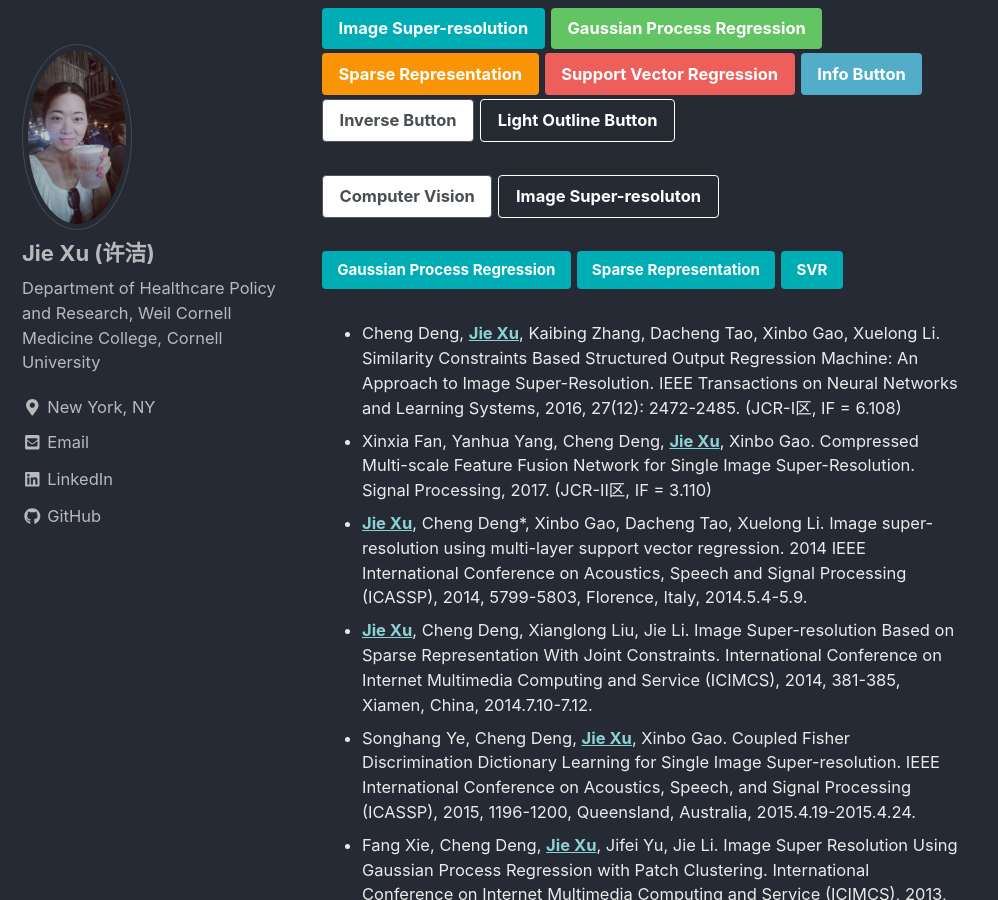
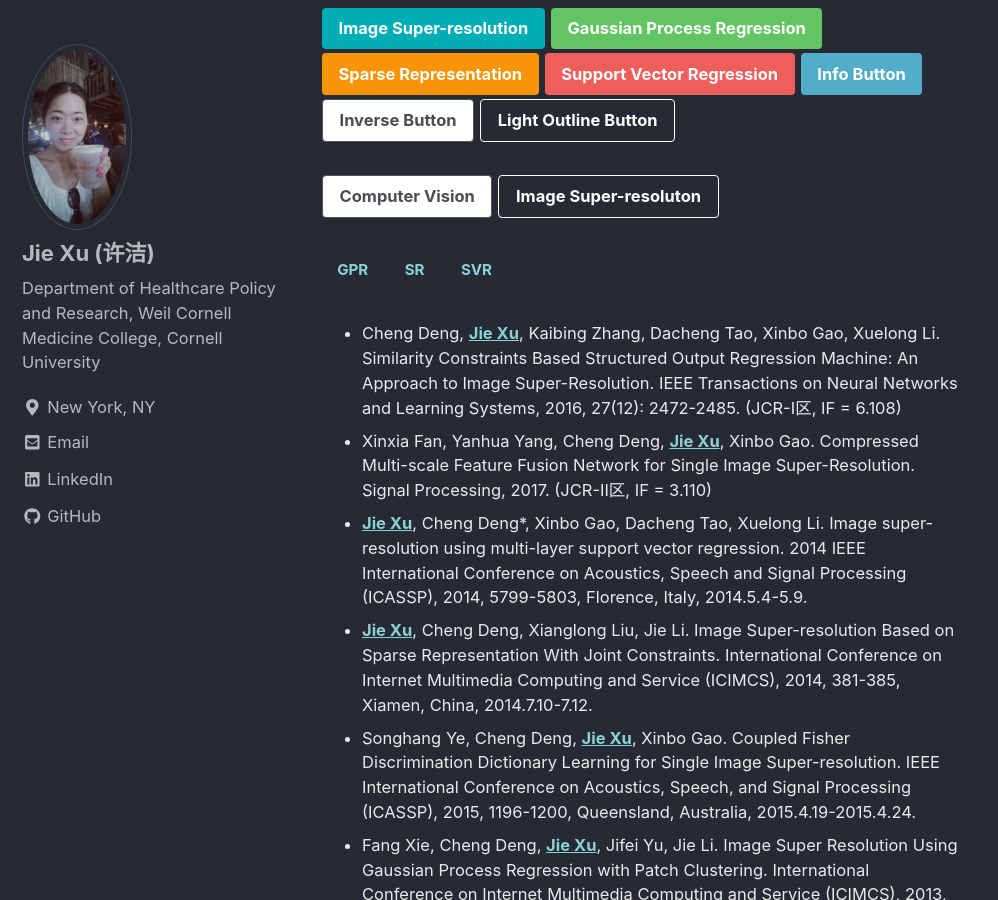
Before and after one commit to jxu1015/jxu1015.github.io, a Jekyll site: the page built from _pages/publications.md, in a window 1280 px wide and 900 px high, scrolled down 2068 px. Shown: the whole window, without its empty margins (0-998 px from the left). Built offline with Jekyll 4.4.1, drawn with Linux system fonts in a browser that asks for light colours; nearby versions of some CDN libraries.

Commit message:
Update publications.md

```diff
--- a/_pages/publications.md
+++ b/_pages/publications.md
@@ -28,9 +28,9 @@ header:
 [Computer Vision](https://en.wikipedia.org/wiki/Computer_vision){: .btn .btn--inverse .btn--primary}
 [Image Super-resoluton](https://en.wikipedia.org/wiki/Super-resolution_imaging){: .btn .btn--light-outline .btn--primary}
 
-[Gaussian Process Regression](#){: .btn .btn--primary .btn--small}
-[Sparse Representation](#){: .btn .btn--primary .btn--small}
-[SVR](#){: .btn .btn--primary .btn--small}
+[GPR](#){: .btn .btn--small}
+[SR](#){: .btn .btn--small}
+[SVR](#){: .btn .btn--small}
 
 * Cheng Deng, [**Jie Xu**](https://scholar.google.com/citations?user=kFSu-dgAAAAJ&hl=en), Kaibing Zhang, Dacheng Tao, Xinbo Gao, Xuelong Li. Similarity Constraints Based Structured Output Regression Machine: An Approach to Image Super-Resolution. IEEE Transactions on Neural Networks and Learning Systems, 2016, 27(12): 2472-2485. (JCR-I区, IF = 6.108)
 * Xinxia Fan, Yanhua Yang, Cheng Deng, [**Jie Xu**](https://scholar.google.com/citations?user=kFSu-dgAAAAJ&hl=en), Xinbo Gao. Compressed Multi-scale Feature Fusion Network for Single Image Super-Resolution. Signal Processing, 2017.  (JCR-II区, IF = 3.110)
```
